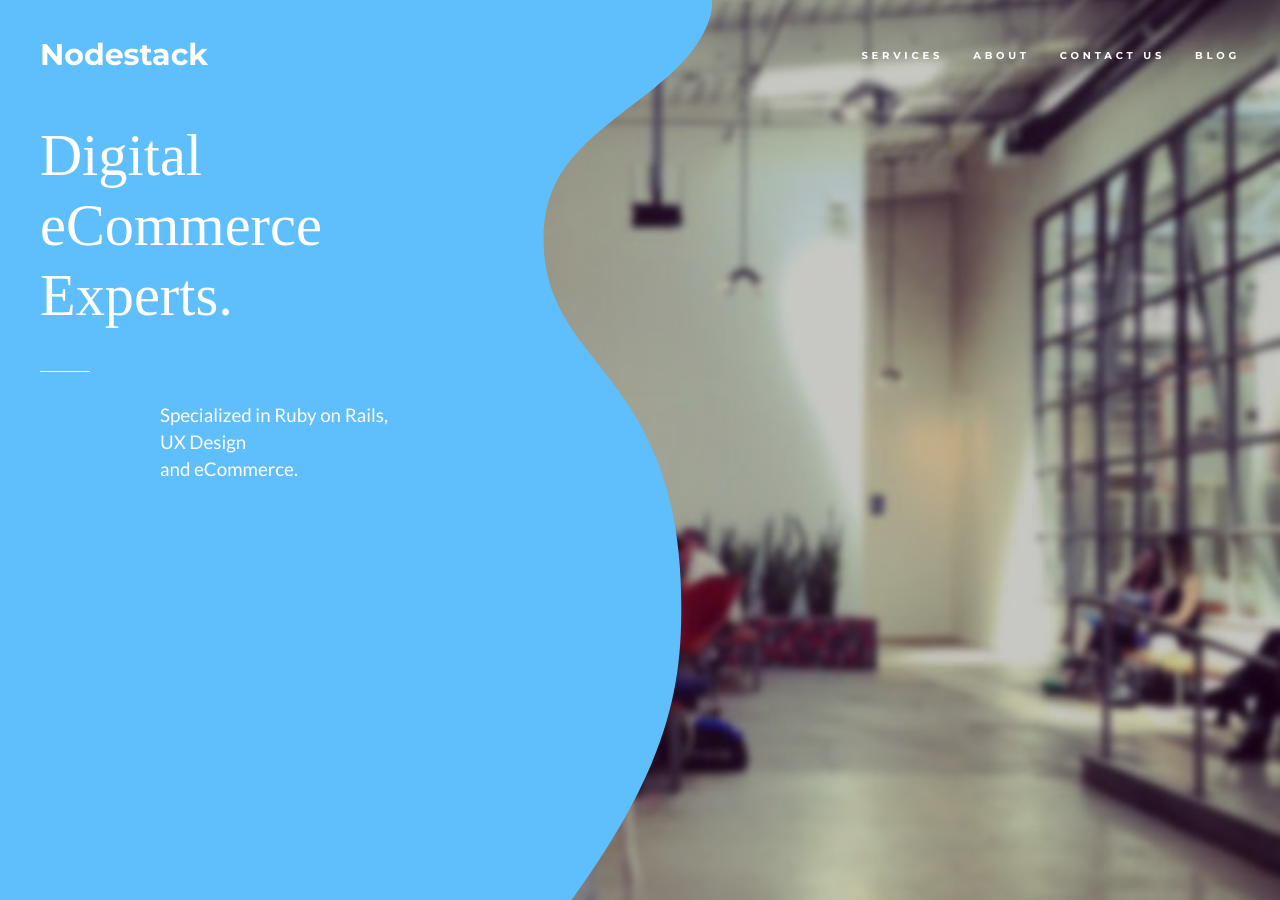
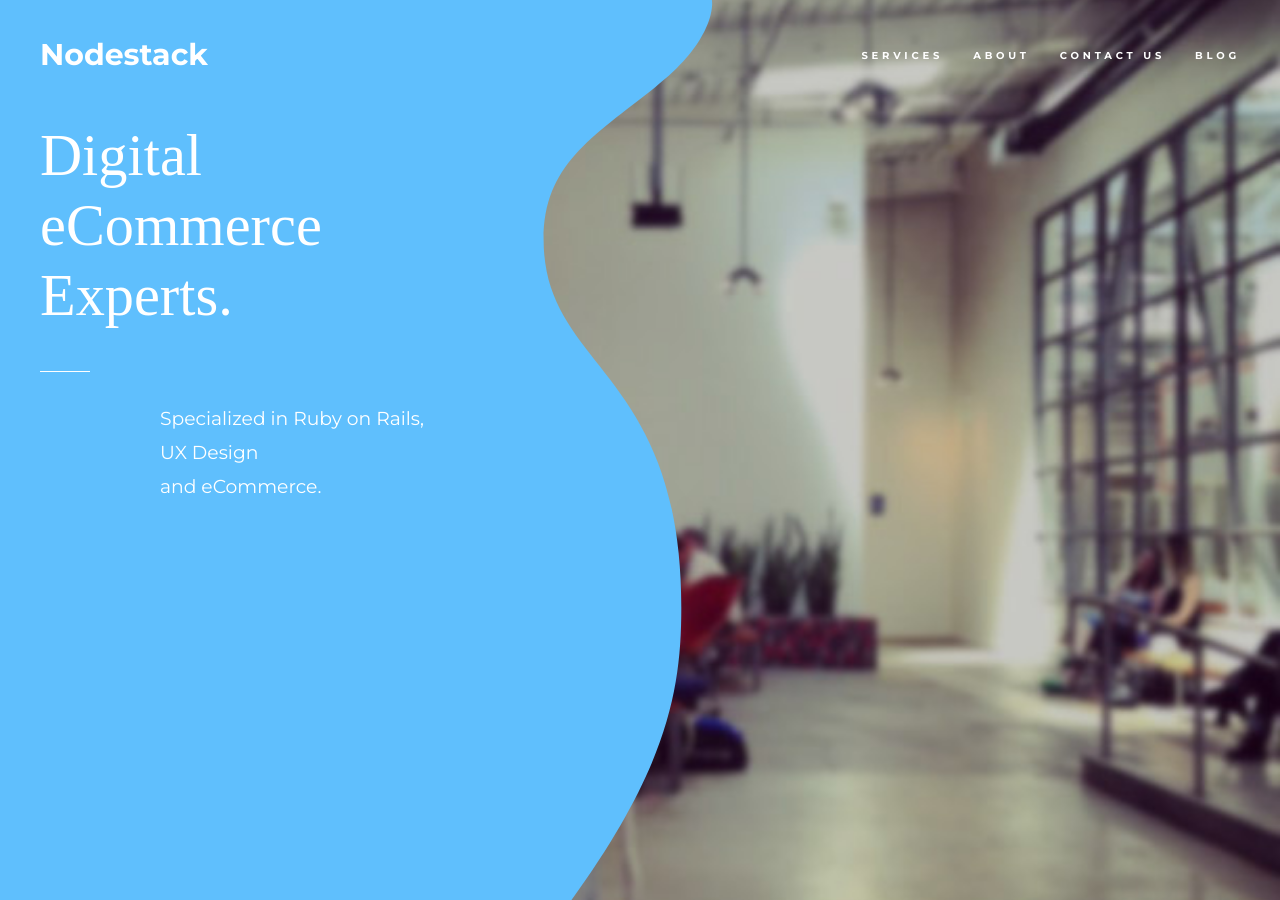
Before and after one commit to nodestack/nodestack.github.io, a Jekyll site: the page built from index.html, in a window 1280 px wide and 900 px high. Built offline with Jekyll 4.4.1, drawn with Linux system fonts in a browser that asks for light colours; some web fonts are replaced.

Commit message:
Update main.css

```diff
--- a/_includes/css/main.css
+++ b/_includes/css/main.css
@@ -5,11 +5,14 @@
  */
 
 body {
+    font-family: Montserrat,"Helvetica Neue",Helvetica,Arial,sans-serif;
     overflow-x: hidden;
 }
 
 p {
     font-size: 20px;
+    color: #898989;
+    line-height: 34px;
 }
 
 p.small {
```
